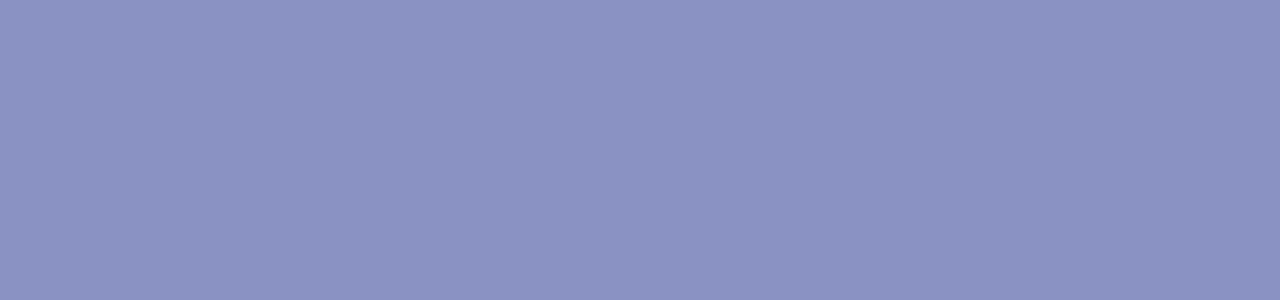
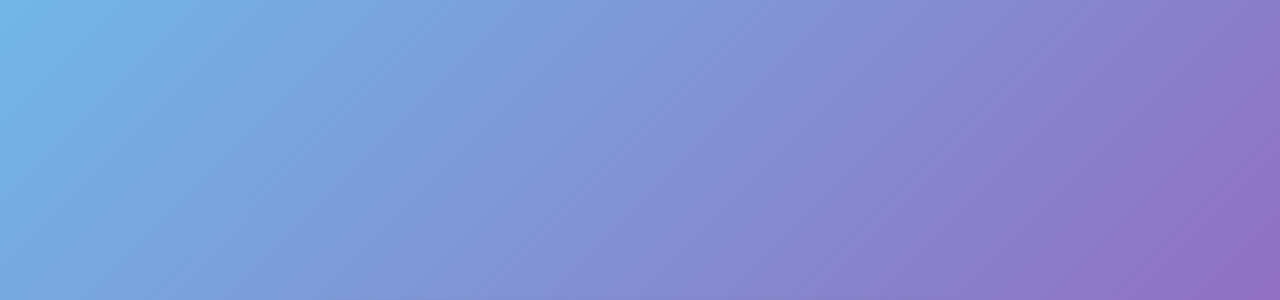
Before and after one commit to Tizzzer30/RepasoJS, a plain HTML site: page Bienvenida.html in a window 1280 px wide. Shown: the top 300 px of the page. Drawn offline with Linux system fonts and the light colour scheme.

Commit message:
modificación

```diff
--- a/Bienvenida.html
+++ b/Bienvenida.html
@@ -3,7 +3,7 @@
 <head>
     <meta charset="UTF-8">
     <meta name="viewport" content="width=device-width, initial-scale=1.0">
-    <link rel="stylesheet" href="style.css">
+    <link rel="stylesheet" href="Bienvenida.css">
     <title>Bienvenida</title>
 </head>
 <body>
```
